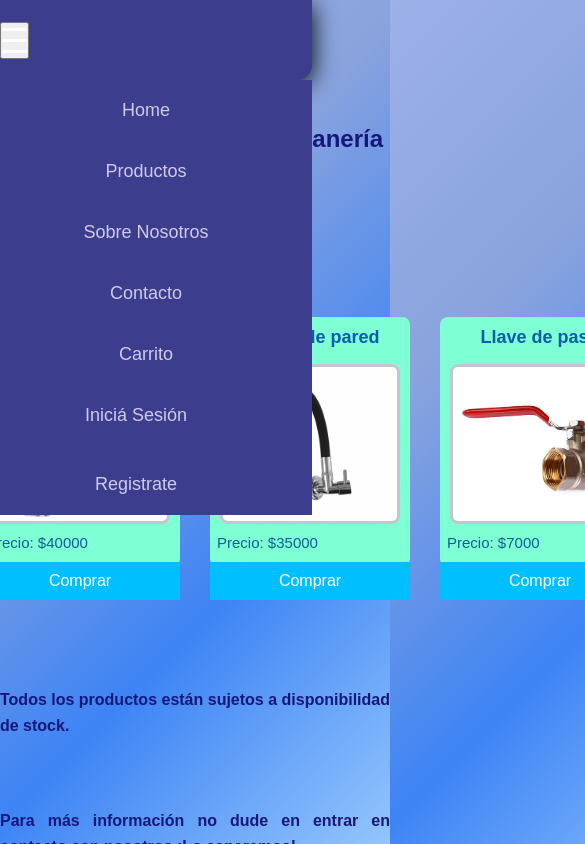
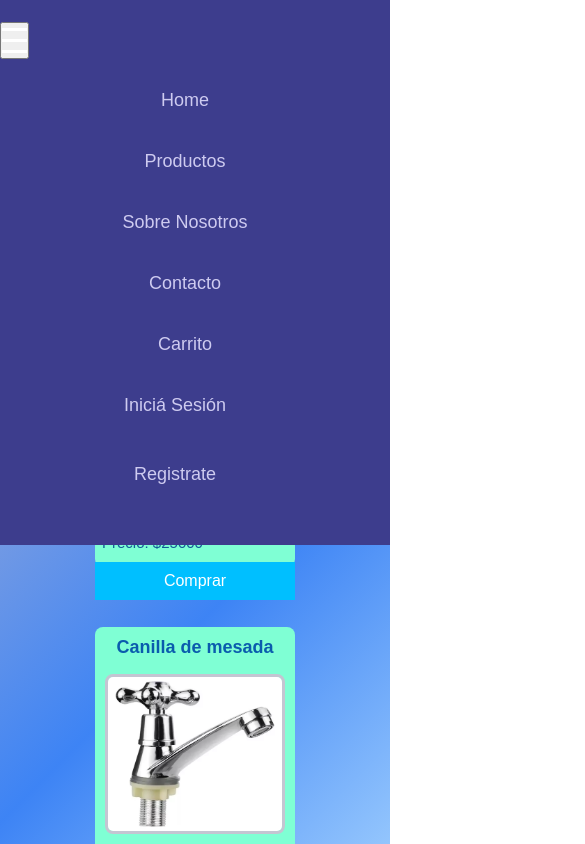
Before and after one commit to Adrifoz/IntegratorReact, a React (Vite) app: page /Productos in a window 390 px wide. Both pictures are taken after a click on the button "Abrir menú". Shown: the top 844 px of the page, 585 px wide, since content can reach past the window. Built offline with nearby package versions, Linux system fonts and the light colour scheme.

Commit message:
fle in home and

```diff
--- a/src/CSS/Home.css
+++ b/src/CSS/Home.css
@@ -95,3 +95,24 @@ h3 {
     justify-content: center;
     align-items: center;
 }
+
+
+@media (max-width: 767px) {
+    .homeContainer {
+        padding-right: 20px;
+
+    }
+    .titleHero{
+        flex-direction: column;
+        align-items: center;
+    }
+
+}
+
+@media (max-width: 392) {
+
+    .titleHero {
+        justify-content: space-between;
+    }
+
+}
--- a/src/CSS/Layout.css
+++ b/src/CSS/Layout.css
@@ -48,7 +48,11 @@ ul {
 
 }
 
-.nav-links { list-style: none; display: flex; }
+.nav-links {
+    list-style: none;
+    display: flex;
+    align-items: center;
+}
 .nav-links li { margin: 0 15px;
 }
 
@@ -65,9 +69,17 @@ ul {
 }
 
 .menu-toggle {
-    display: none; flex-direction: column; cursor: pointer; }
+    display: none;
+    flex-direction: column;
+    cursor: pointer;
+}
 
-    .menu-toggle .bar { width: 25px; height: 3px; margin: 4px 0; background-color: #fff; }
+.menu-toggle .bar {
+        width: 25px;
+        height: 3px;
+        margin: 4px 0;
+        background-color: #fff;
+}
 
 /* Estilos para pantallas grandes (escritorio) */
 /* @media (min-width: 1024px) {
@@ -86,17 +98,36 @@ ul {
 /* Estilos para celulares (pantallas pequeñas) */
 @media (max-width: 767px) {
 
-    #NavContainer { justify-content: space-between; }
+    #NavContainer {
+        justify-content: space-between;
+        width: 100%;
+        border-radius: 0px;
+        box-shadow: none;
+    }
 
-    .nav-links{ display: none; flex-direction: column; width: 100%; background-color: rgb(61, 61, 141); position: absolute; top: 80px; left: 0; }
+    .nav-links{
+        display: none;
+        flex-direction: column;
+        width: 100%;
+        background-color: rgb(61, 61, 141);
+        position: absolute;
+
+        left: 0;
+        top:70px;
+        padding-bottom: 40px;
+
+    }
 
     .nav-links.active{
         display: flex;
     }
 
     .nav-links li {
-        margin: 20px 0; text-align: center;
+        margin: 20px 0;
+        text-align: center;
      }
-     .menu-toggle { display: flex; }
+     .menu-toggle {
+        display: flex;
+    }
 
-    }
+}
--- a/src/CSS/Productos.css
+++ b/src/CSS/Productos.css
@@ -5,6 +5,7 @@
     padding-bottom: 30px;
     gap: 50px;
     align-items: center;
+    justify-content: ;
 }
 
 .sectionProducts{
@@ -40,7 +41,7 @@ background-color: rgb(61, 61, 141);
 .Products {
     display: flex;
     gap: 30px;
-    justify-content: center;
+    justify-content: start;
     padding-bottom: 70px;
 }
 
@@ -78,9 +79,9 @@ background-color: rgb(61, 61, 141);
 
 /* JUSTIFY-CONTENT INDEPENDIENTE PARA MEJOR MANEJO DE ETIQUETAS Y PÁRRAFOS */
 
-h2 {
-    display: flex;
-    justify-content: center;
+.titleCardProducts {
+
+    text-align: center; /* Opciones: left, right, center, justify */
 }
 /*
 p {
@@ -91,8 +92,6 @@ font-weight: 600;
 .titleCard {
     display: flex;
     padding-bottom: 6px;
-    font-size: 18px;
-    color: #0a5cad;
     margin-bottom: 10px;
 }
 
@@ -135,3 +134,51 @@ footer, .description {
     padding-bottom: 20px;
     font-weight: 600;
   }
+
+  @media (max-width: 767px) {
+
+
+
+    nav {
+        position: absolute;
+    }
+    .ProductsContainer{
+        max-width: 650px;
+
+    }
+
+     .Products{
+
+        transform: scale(0.65);
+
+
+
+     }
+
+}
+
+@media (max-width: 520px) {
+    .Products{
+
+        transform: scale(0.55);
+     }
+}
+
+
+@media (max-width: 425px) {
+
+
+          .Products{
+            transform: scale(1);
+            flex-wrap: wrap;
+
+
+          }
+          .Card{
+            margin-bottom: 30px ;
+          }
+
+
+
+
+}
--- a/src/paginas/Layout.jsx
+++ b/src/paginas/Layout.jsx
@@ -36,16 +36,16 @@ function Layout() {
 
                 <ul className={`nav-links ${isMenuOpen ? 'active' : ''}`}>
                     <li>
-                        <Link className='navLink' to='/'>Home</Link>
+                        <Link className='navLink' to='/' onClick={handleMenuToggle}>Home</Link>
                     </li>
                     <li>
-                        <Link className='navLink' to='Productos'>Productos</Link>
+                        <Link className='navLink' to='Productos' onClick={handleMenuToggle}>Productos</Link>
                     </li>
                     <li>
-                        <Link className='navLink' to='AboutUs'>Sobre Nosotros</Link>
+                        <Link className='navLink' to='AboutUs' onClick={handleMenuToggle}>Sobre Nosotros</Link>
                     </li>
                     <li>
-                        <Link className='navLink' to='Contacto'>Contacto</Link>
+                        <Link className='navLink' to='Contacto' onClick={handleMenuToggle}>Contacto</Link>
                     </li>
                     <li>
                         <Link className='navLink' onClick={modifield}>Carrito</Link>
@@ -54,10 +54,10 @@ function Layout() {
 
                     <ul className='Login'>
                         <li>
-                            <Link className='navLink' to='Login'>Iniciá Sesión</Link>
+                            <Link className='navLink' to='Login' onClick={handleMenuToggle}>Iniciá Sesión</Link>
                         </li>
                         <li>
-                            <Link className='navLink' to='SignUp'>Registrate</Link>
+                            <Link className='navLink' to='SignUp' onClick={handleMenuToggle}>Registrate</Link>
                         </li>
                     </ul>
                 </ul>
--- a/src/paginas/Productos.jsx
+++ b/src/paginas/Productos.jsx
@@ -13,7 +13,7 @@ const [selectedCategory, setSelectedCategory] = useState('');
   <>
 
     <div className="ProductsContainer">
-        <h2>Artículos de Plomería/Fontanería</h2>
+        <h2 className='titleCardProducts'>Artículos de Plomería/Fontanería</h2>
 
             <div className='containerFilter'>
                 <div className='filter'>
```
